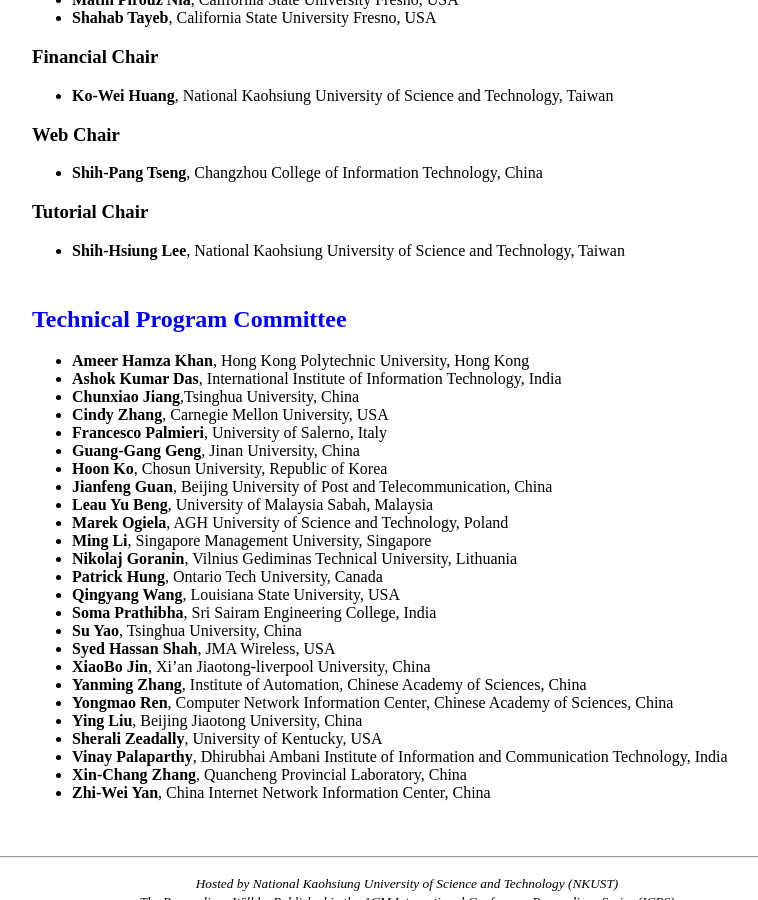
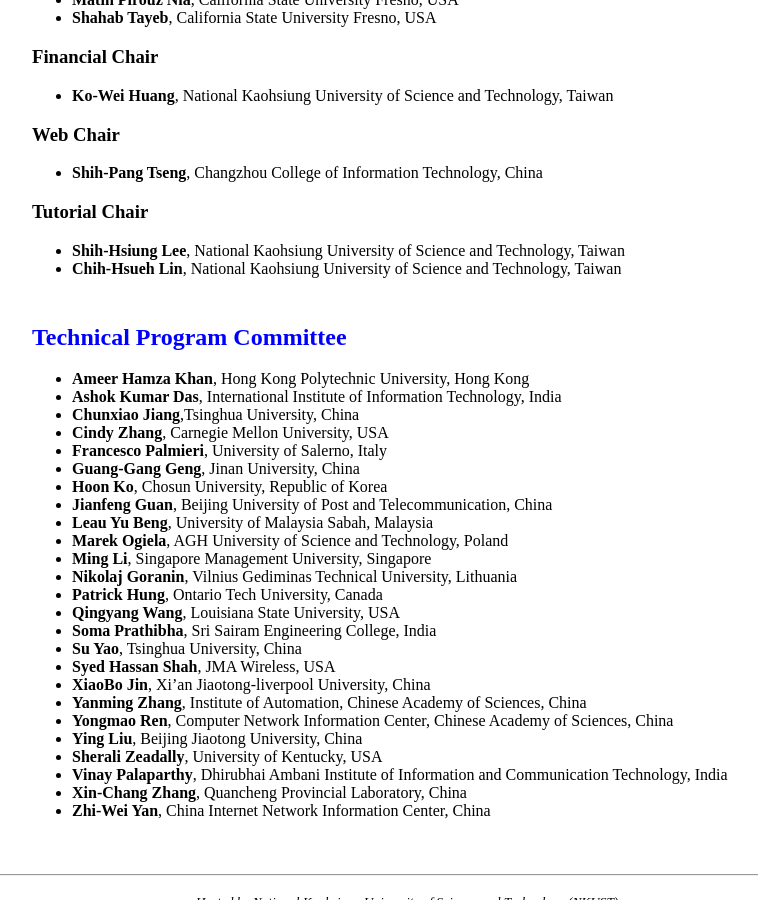
Before and after one commit to icea-conf/2023, a Jekyll site: the page built from committee/index.html, in a window 1280 px wide and 900 px high, scrolled down 911 px. Shown: the whole window, without its empty margins (233-991 px from the left). Built offline with Jekyll 4.4.1, drawn with Linux system fonts in a browser that asks for light colours.

Commit message:
Update index.html

```diff
--- a/committee/index.html
+++ b/committee/index.html
@@ -61,6 +61,7 @@
 				<h3>Tutorial Chair</h3>
 				<ul>
 					<li><b>Shih-Hsiung Lee</b>, National Kaohsiung University of Science and Technology, Taiwan</li>
+					<li><b>Chih-Hsueh Lin</b>, National Kaohsiung University of Science and Technology, Taiwan</li>
 				</ul>
 		</div>
 
```
